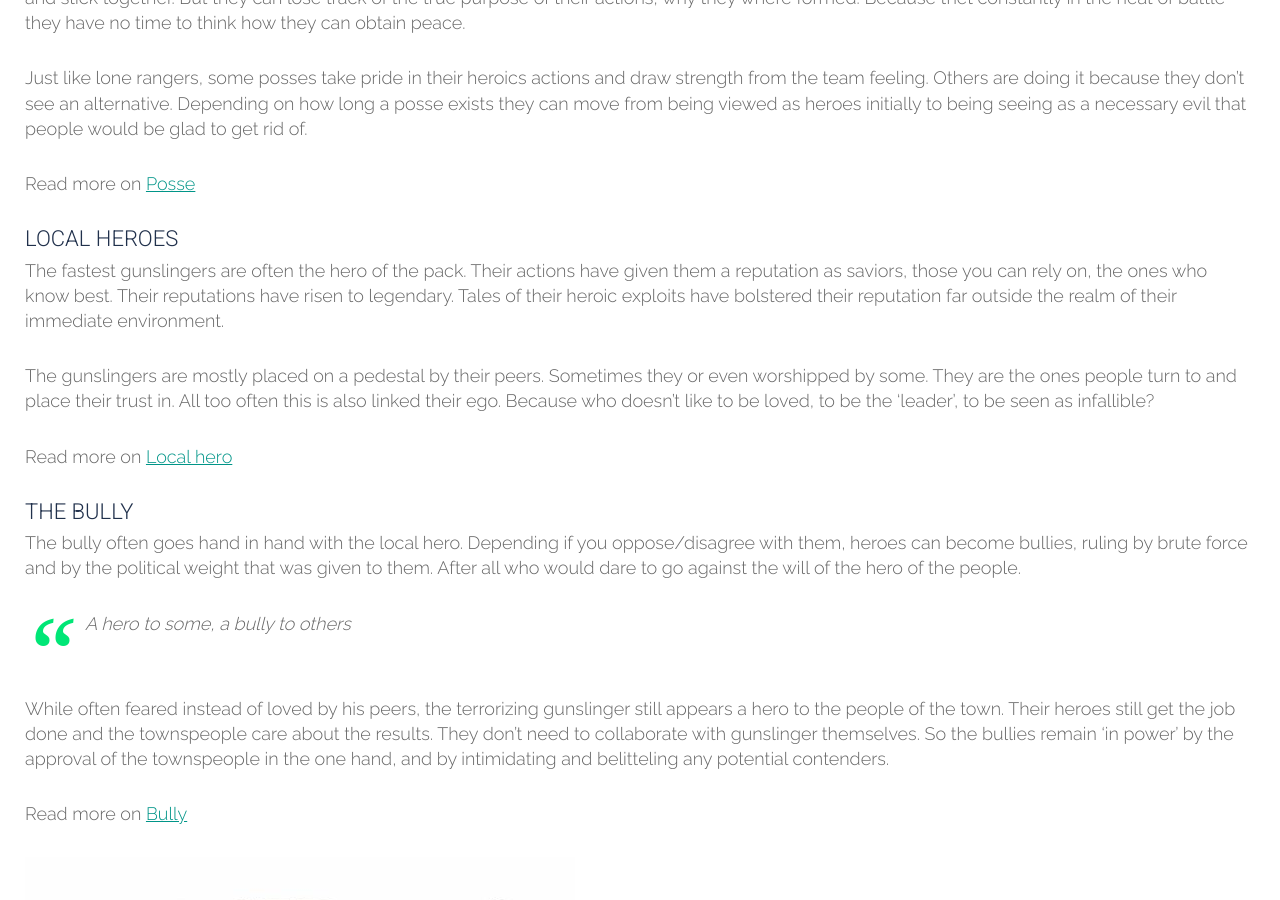
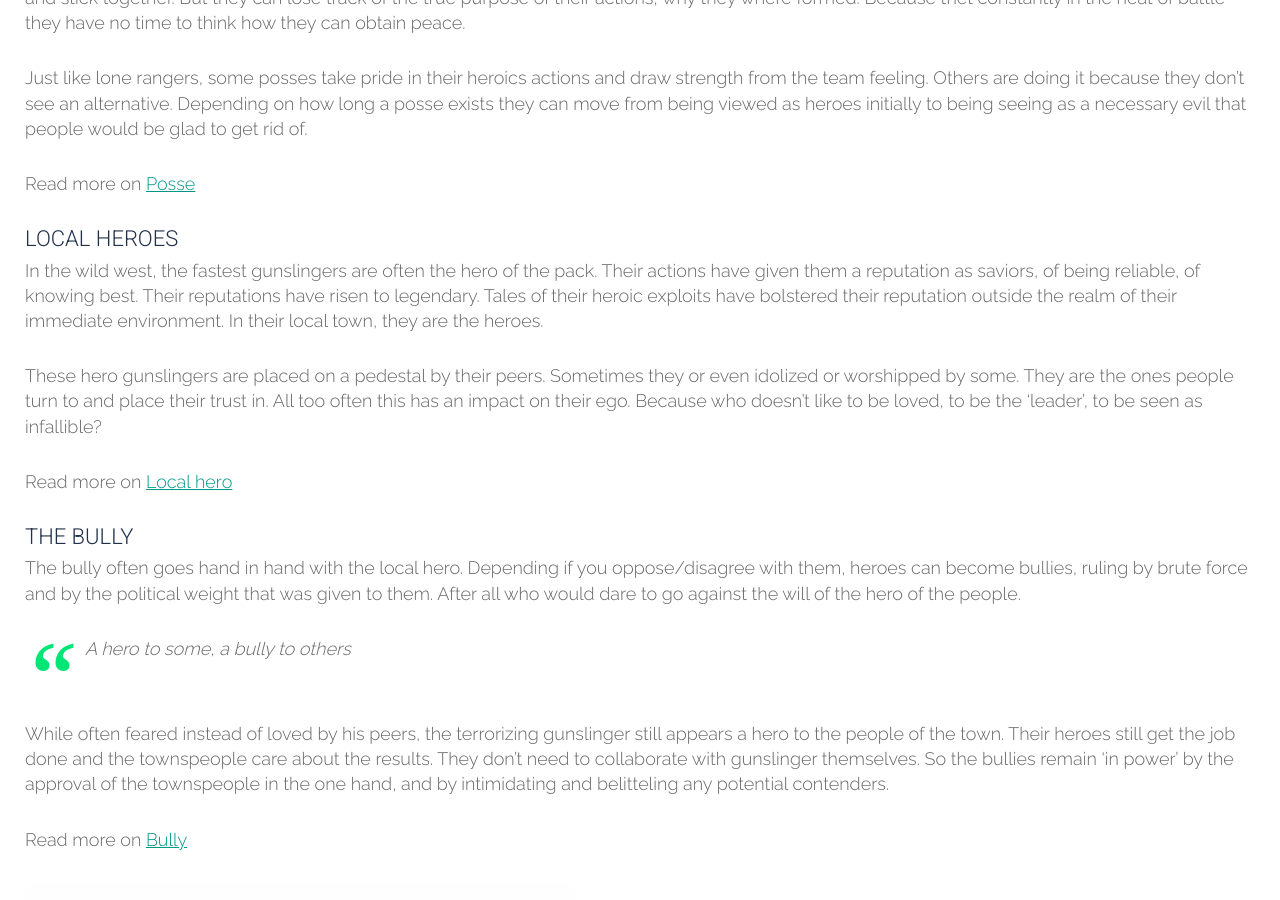
Before and after one commit to tripledio/tripledio.github.io, a Jekyll site: the page built from _posts/2018-05-10-Heroes.md, in a window 1280 px wide and 900 px high, scrolled down 2578 px. Built offline with Jekyll 4.4.1, drawn with Linux system fonts in a browser that asks for light colours.

Commit message:
local heroes

```diff
--- a/_posts/2018-05-10-Heroes.md
+++ b/_posts/2018-05-10-Heroes.md
@@ -56,9 +56,9 @@ Read more on [Posse](/13/05/2018/Posse/)
 
 #### Local heroes
 
-The fastest gunslingers are often the hero of the pack. Their actions have given them a reputation as saviors, those you can rely on, the ones who know best. Their reputations have risen to legendary. Tales of their heroic exploits have bolstered their reputation far outside the realm of their immediate environment.
+In the wild west, the fastest gunslingers are often the hero of the pack. Their actions have given them a reputation as saviors, of being reliable, of knowing best. Their reputations have risen to legendary. Tales of their heroic exploits have bolstered their reputation outside the realm of their immediate environment. In their local town, they are the heroes.
 
-The gunslingers are mostly placed on a pedestal by their peers. Sometimes they or even worshipped by some. They are the ones people turn to and place their trust in. All too often this is also linked their ego. Because who doesn't like to be loved, to be the 'leader', to be seen as infallible?
+These hero gunslingers are placed on a pedestal by their peers. Sometimes they or even idolized or worshipped by some. They are the ones people turn to and place their trust in. All too often this has an impact on their ego. Because who doesn't like to be loved, to be the 'leader', to be seen as infallible?
 
 Read more on [Local hero](/14/05/2018/LocalHero/)
 
```
